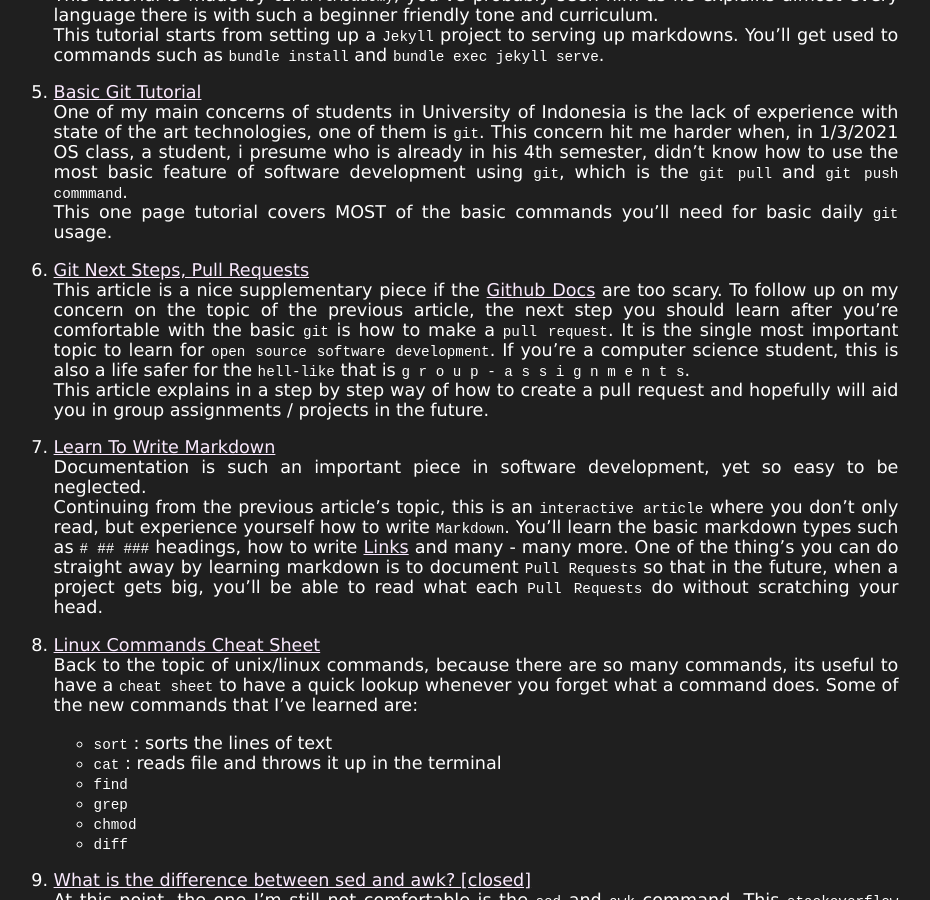
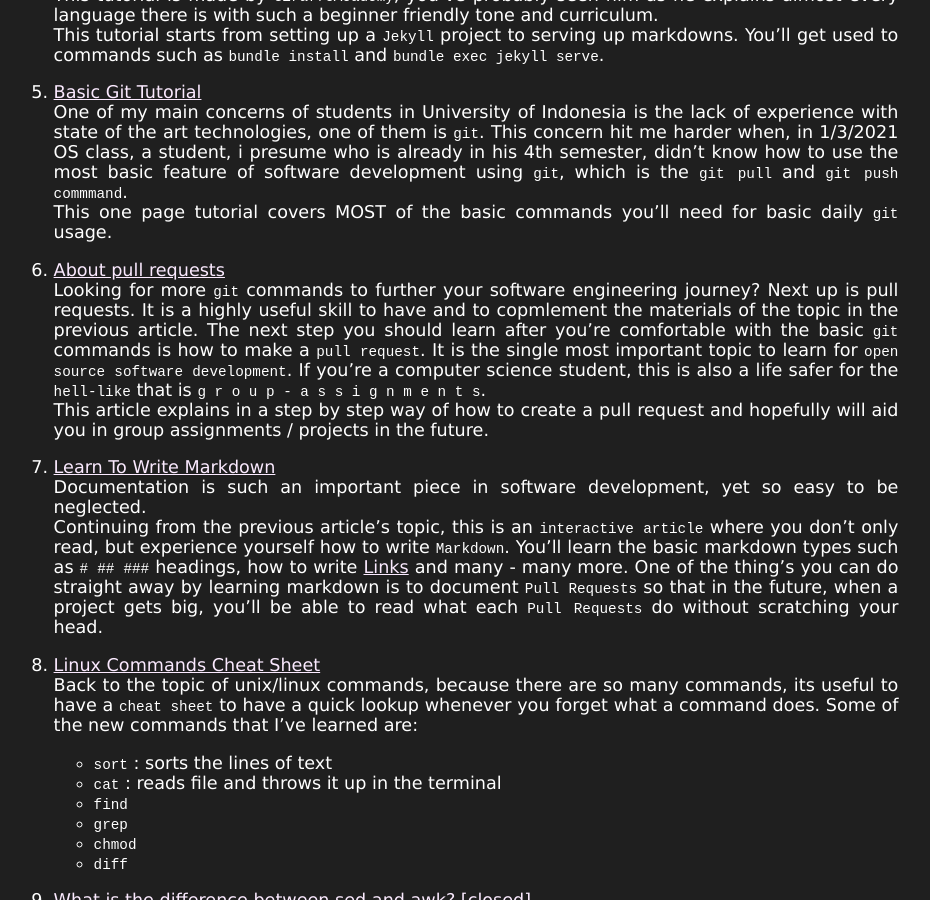
Before and after one commit to jojonicho/os211, a Jekyll site: the page built from w01.md, in a window 1280 px wide and 900 px high, scrolled down 1046 px. Shown: the whole window, without its empty margins (184-1114 px from the left). Built offline with Jekyll 4.4.1, drawn with Linux system fonts in a browser that asks for light colours; our own code applies the rules of GitHub Pages for plain Markdown files.

Commit message:
fix broken links

```diff
--- a/w01.md
+++ b/w01.md
@@ -23,17 +23,15 @@ permalink: /W01/
 3. [Everything you need to know about Regular Expressions](https://towardsdatascience.com/everything-you-need-to-know-about-regular-expressions-8f622fe10b03)<br>
    To be honest with you, I still think that regular expressions are scary, but useful. As a web developer, on of the most popular use case to use regex is to check a user's input such as if a password has an uppercase, a number, a character, and is minimum, let's say, 6 characters in length. It is a powerful tool, yet can be easily googled for when you forget hwo to.<br> This medium article takes the quota of 1 read out of 3 free reads for the non paid version of medium. It explains really detailed about the numerous symbols such as `?`, `^`, `$2-$1`, `[A-Za-z]` which will demistify the gap between you and taking a step towards learning about regular expressions.
 
-4. [Jekyll Tutorial](https://en.wikipedia.org/wiki/4)<br>
+4. [Jekyll Tutorial](https://www.youtube.com/playlist?list=PLLAZ4kZ9dFpOPV5C5Ay0pHaa0RJFhcmcB)<br>
    It's nice to go out of your comfort zone, and `Jekyll` is not my usual React, Node, Django tech stack for web development.<br>
    This tutorial is made by `GiraffeAcademy`, you've probably seen him as he explains almost every language there is with such a beginner friendly tone and curriculum. <br> This tutorial starts from setting up a `Jekyll` project to serving up markdowns. You'll get used to commands such as `bundle install` and `bundle exec jekyll serve`.
 
 5. [Basic Git Tutorial](https://git-scm.com/docs/gittutorial)<br>
    One of my main concerns of students in University of Indonesia is the lack of experience with state of the art technologies, one of them is `git`. This concern hit me harder when, in 1/3/2021 OS class, a student, i presume who is already in his 4th semester, didn't know how to use the most basic feature of software development using `git`, which is the `git pull` and `git push commmand`. <br> This one page tutorial covers MOST of the basic commands you'll need for basic daily `git` usage.
 
-6. [Git Next Steps, Pull Requests](https://en.wikipedia.org/wiki/6)<br>
-   This article is a nice supplementary piece if the
-   [Github Docs](https://docs.github.com/en/github/collaborating-with-issues-and-pull-requests/about-pull-requests)
-   are too scary. To follow up on my concern on the topic of the previous article, the next step you should learn after you're comfortable with the basic `git` is how to make a `pull request`. It is the single most important topic to learn for `open source software development`. If you're a computer science student, this is also a life safer for the `hell-like` that is `g r o u p - a s s i g n m e n t s`. <br>This article explains in a step by step way of how to create a pull request and hopefully will aid you in group assignments / projects in the future.
+6. [About pull requests](https://docs.github.com/en/github/collaborating-with-issues-and-pull-requests/about-pull-requests)<br>
+   Looking for more `git` commands to further your software engineering journey? Next up is pull requests. It is a highly useful skill to have and to copmlement the materials of the topic in the previous article. The next step you should learn after you're comfortable with the basic `git` commands is how to make a `pull request`. It is the single most important topic to learn for `open source software development`. If you're a computer science student, this is also a life safer for the `hell-like` that is `g r o u p - a s s i g n m e n t s`. <br>This article explains in a step by step way of how to create a pull request and hopefully will aid you in group assignments / projects in the future.
 
 7. [Learn To Write Markdown](https://www.markdowntutorial.com/)<br>
    Documentation is such an important piece in software development, yet so easy to be neglected. <br> Continuing from the previous article's topic, this is an `interactive article` where you don't only read, but experience yourself how to write `Markdown`. You'll learn the basic markdown types such as `# ## ###` headings, how to write [Links](https://jojonicho.gtsb.io) and many - many more. One of the thing's you can do straight away by learning markdown is to document `Pull Requests` so that in the future, when a project gets big, you'll be able to read what each `Pull Requests` do without scratching your head.
```
